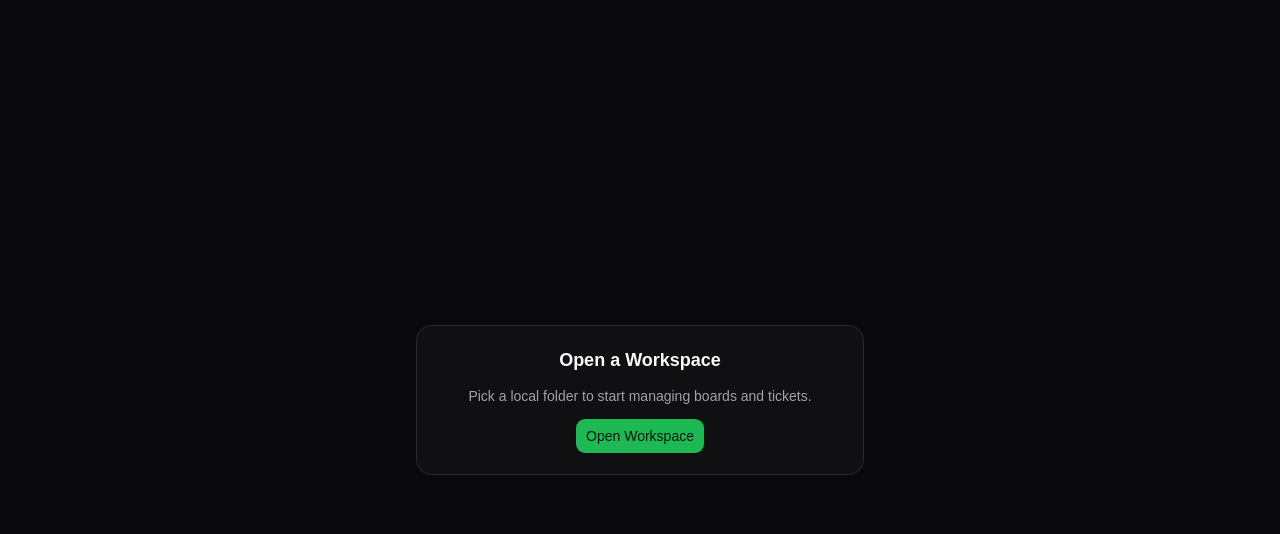
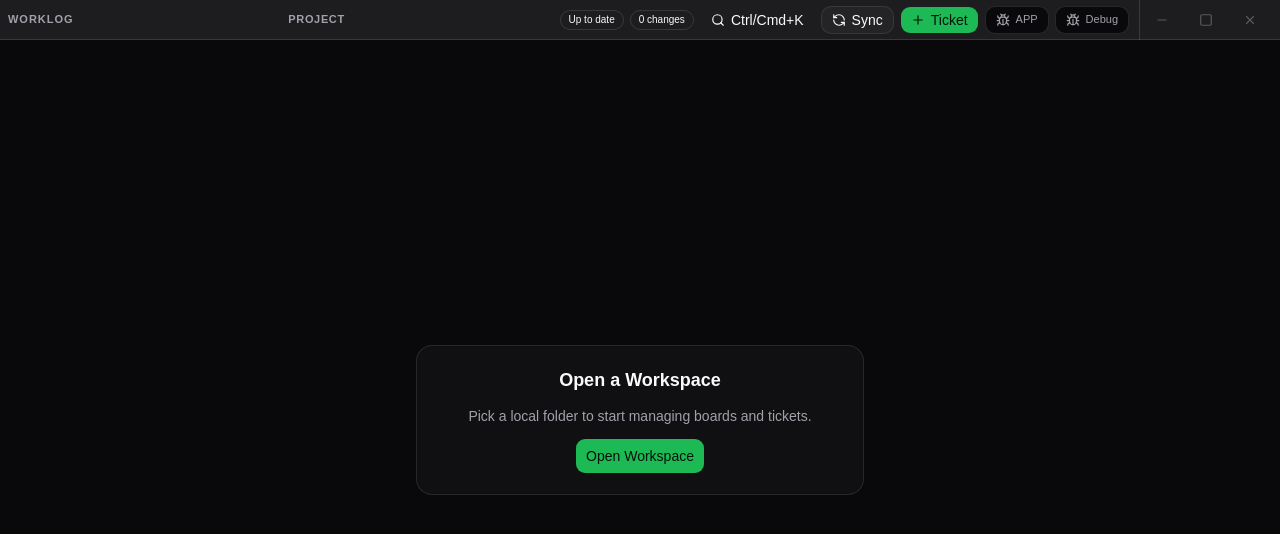
Before and after one commit to regisx001/Worklog, a SvelteKit app: page /onboarding in a window 1280 px wide. Shown: the top 534 px of the page. Built offline with nearby package versions, Linux system fonts and the light colour scheme.

Commit message:
refactor: enhance layout by reintroducing AppToolbar and updating toolbar state management

```diff
--- a/src/routes/(workspace)/+layout.svelte
+++ b/src/routes/(workspace)/+layout.svelte
@@ -1,22 +1,12 @@
 <script lang="ts">
     import Sidebar from "$lib/components/app/Sidebar/Sidebar.svelte";
     import SyncStatusBar from "$lib/components/app/SyncStatus/SyncStatusBar.svelte";
-    import AppToolbar from "$lib/components/app/Toolbar/AppToolbar.svelte";
+
     import { toolbarState } from "$lib/hooks/toolbar.svelte.js";
-
     const { children } = $props();
 </script>
 
 <div class="flex h-full min-h-0 flex-col">
-    <AppToolbar
-        projectName={toolbarState.projectName}
-        pendingChanges={toolbarState.pendingChanges}
-        syncState={toolbarState.syncState}
-        onOpenPalette={toolbarState.onOpenPalette}
-        onCreateTicket={toolbarState.onCreateTicket}
-        onManualSync={toolbarState.onManualSync}
-    />
-
     <div class="grid min-h-0 flex-1 grid-cols-[18rem_1fr]">
         <Sidebar />
 
--- a/src/routes/+layout.svelte
+++ b/src/routes/+layout.svelte
@@ -3,7 +3,8 @@
 	import { goto } from "$app/navigation";
 	import { page } from "$app/stores";
 	import { useWorkspace } from "$lib/hooks/workspace.svelte";
-
+	import AppToolbar from "$lib/components/app/Toolbar/AppToolbar.svelte";
+	import { toolbarState } from "$lib/hooks/toolbar.svelte.js";
 	const workspace = useWorkspace();
 	const { children } = $props();
 	const currentPath = $derived.by(() => $page.url.pathname);
@@ -62,6 +63,14 @@
 <div
 	class="dark flex h-dvh flex-col overflow-hidden bg-background text-foreground"
 >
+	<AppToolbar
+		projectName={toolbarState.projectName}
+		pendingChanges={toolbarState.pendingChanges}
+		syncState={toolbarState.syncState}
+		onOpenPalette={toolbarState.onOpenPalette}
+		onCreateTicket={toolbarState.onCreateTicket}
+		onManualSync={toolbarState.onManualSync}
+	/>
 	<div class="min-h-0 flex-1">
 		{@render children()}
 	</div>
```
